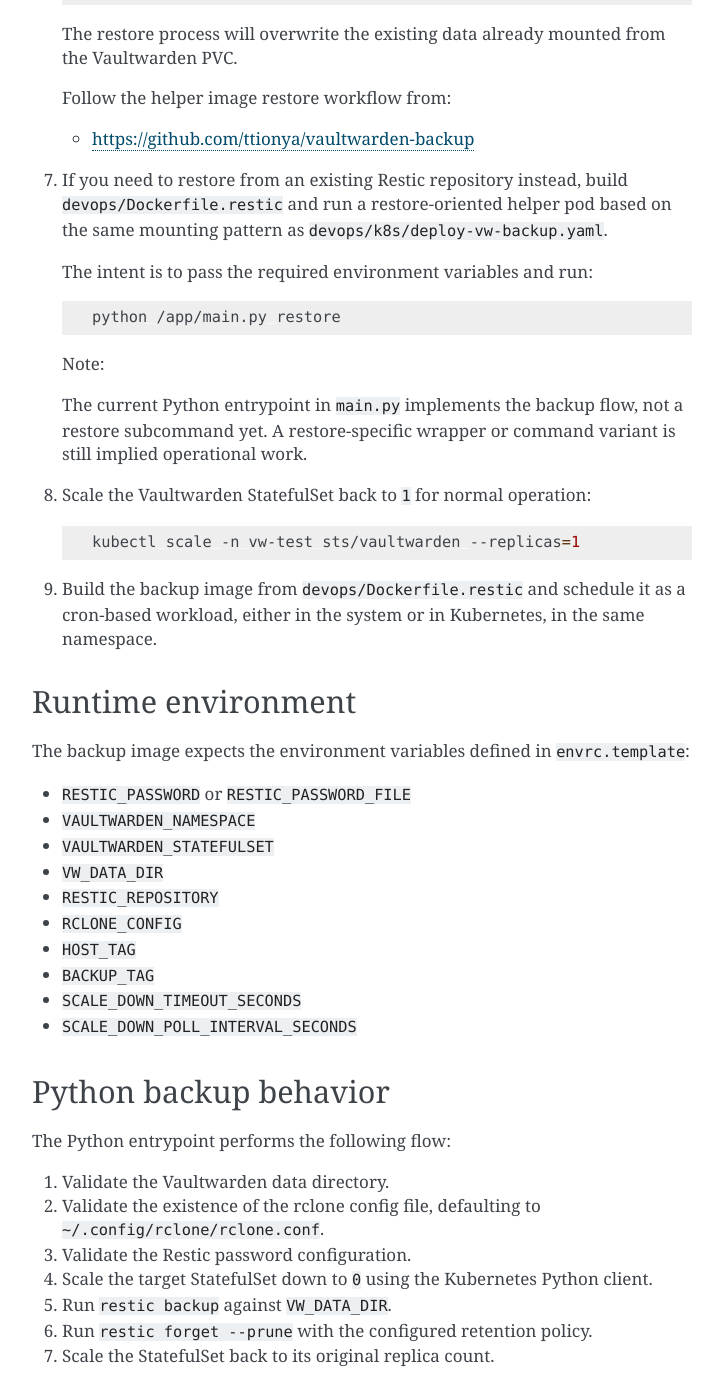
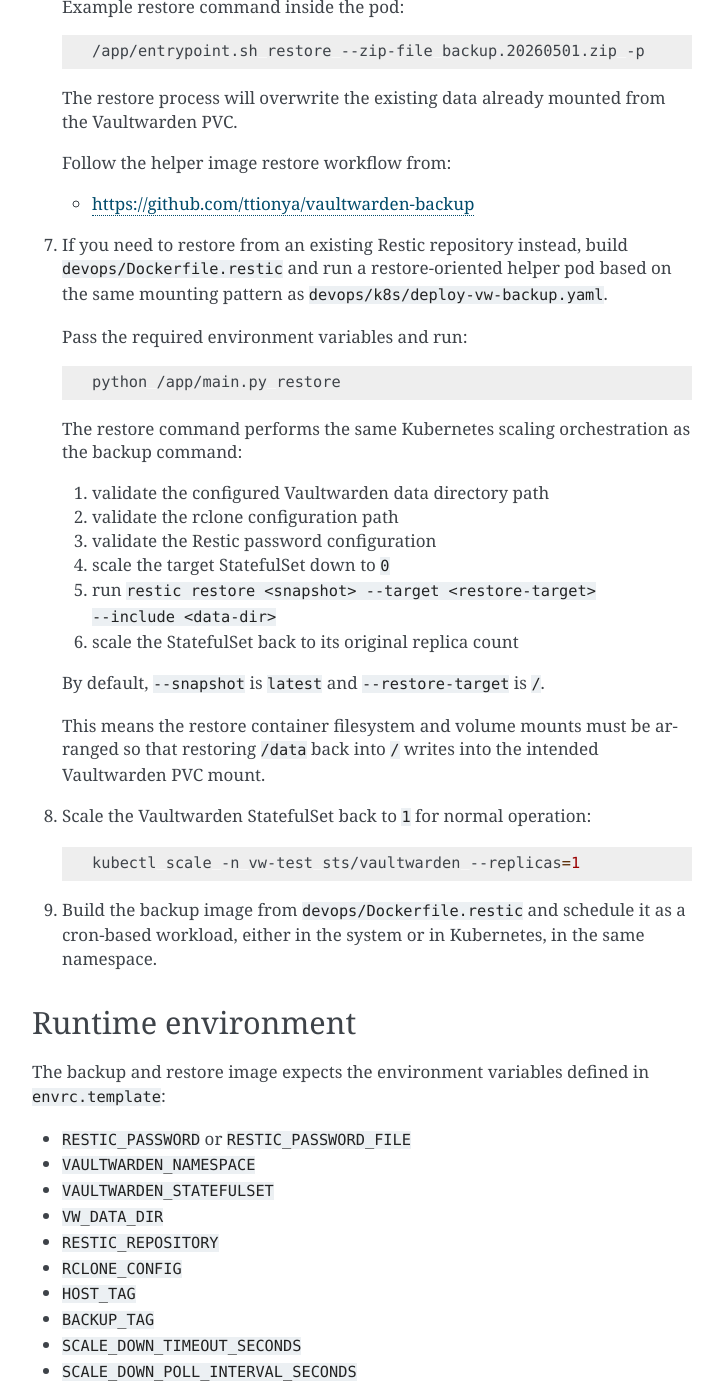
Before and after one commit to Karl-Han/vaultwarden-helm-restore-backup-restic, a Sphinx documentation site: the page built from docs/development.rst, in a window 1280 px wide and 1400 px high, scrolled down 1810 px. Shown: the whole window, without its empty margins (388-1111 px from the left). Built offline with Sphinx 7.4.7, drawn with Linux system fonts in a browser that asks for light colours; some of the changed text lies outside the part shown.

Commit message:
[docs] update the development process

```diff
--- a/docs/development.rst
+++ b/docs/development.rst
@@ -74,6 +74,8 @@
 
    This is required because ``/app/entrypoint.sh restore`` only searches ``/bitwarden/restore``.
 
+   In order to attach to the pod, you can execute: `kubectl exec -it pods/vw-dep-vaultwarden-backup-vaultwarden-backup-6bf6c896d8-d7gk7 -- bash`.
+
    Example restore command inside the pod:
 
    .. code-block:: bash
@@ -86,17 +88,28 @@
 
    - https://github.com/ttionya/vaultwarden-backup
 
-7. If you need to restore from an existing Restic repository instead, build ``devops/Dockerfile.restic`` and run a restore-oriented helper pod based on the same mounting pattern as ``devops/k8s/deploy-vw-backup.yaml``.
+7. If you need to restore from an existing Restic repository instead, build ``devops/Dockerfile.restic``
+   and run a restore-oriented helper pod based on the same mounting pattern as ``devops/k8s/deploy-vw-backup.yaml``.
 
-   The intent is to pass the required environment variables and run:
+   Pass the required environment variables and run:
 
    .. code-block:: bash
 
       python /app/main.py restore
 
-   Note:
+   The restore command performs the same Kubernetes scaling orchestration as the backup command:
 
-   The current Python entrypoint in ``main.py`` implements the backup flow, not a restore subcommand yet. A restore-specific wrapper or command variant is still implied operational work.
+   1. validate the configured Vaultwarden data directory path
+   2. validate the rclone configuration path
+   3. validate the Restic password configuration
+   4. scale the target StatefulSet down to ``0``
+   5. run ``restic restore <snapshot> --target <restore-target> --include <data-dir>``
+   6. scale the StatefulSet back to its original replica count
+
+   By default, ``--snapshot`` is ``latest`` and ``--restore-target`` is ``/``.
+
+   This means the restore container filesystem and volume mounts must be arranged so that restoring ``/data``
+   back into ``/`` writes into the intended Vaultwarden PVC mount.
 
 8. Scale the Vaultwarden StatefulSet back to ``1`` for normal operation:
 
@@ -109,7 +122,7 @@
 Runtime environment
 -------------------
 
-The backup image expects the environment variables defined in ``envrc.template``:
+The backup and restore image expects the environment variables defined in ``envrc.template``:
 
 - ``RESTIC_PASSWORD`` or ``RESTIC_PASSWORD_FILE``
 - ``VAULTWARDEN_NAMESPACE``
@@ -127,21 +140,24 @@
 
 The Python entrypoint performs the following flow:
 
-1. Validate the Vaultwarden data directory.
-2. Validate the existence of the rclone config file, defaulting to ``~/.config/rclone/rclone.conf``.
-3. Validate the Restic password configuration.
-4. Scale the target StatefulSet down to ``0`` using the Kubernetes Python client.
-5. Run ``restic backup`` against ``VW_DATA_DIR``.
-6. Run ``restic forget --prune`` with the configured retention policy.
-7. Scale the StatefulSet back to its original replica count.
+#. Validate
+  - the Vaultwarden data directory path
+  - the existence of the rclone config file, defaulting to ``~/.config/rclone/rclone.conf``.
+  - the Restic password configuration.
+#. Scale the target StatefulSet down to ``0`` using the Kubernetes Python client.
+#. Run ``restic backup`` against ``VW_DATA_DIR``.
+#. Run ``restic forget --prune`` with the configured retention policy.
+#. Scale the StatefulSet back to its original replica count.
 
-Real deployment notes
----------------------
+Python restore behavior
+-----------------------
 
-The local TLS secret creation step is only for local development.
+The Python restore command performs the following flow:
 
-In a real deployment, TLS should be handled through Traefik and cert-manager. The expected direction is:
-
-- Traefik is already installed
-- ``kubectl get all -n cert-manager`` succeeds
-- ingress and certificate management are handled by cluster components instead of a manually created TLS secret
+#. Validate
+  - the Vaultwarden data directory path.
+  - the existence of the rclone config file, defaulting to ``~/.config/rclone/rclone.conf``.
+  - the Restic password configuration.
+#. Scale the target StatefulSet down to ``0`` using the Kubernetes Python client.
+#. Run ``restic restore`` for the selected snapshot, using ``--target`` and ``--include`` for ``VW_DATA_DIR``.
+#. Scale the StatefulSet back to its original replica count.
```
Also changed, not shown: other parts of docs/development.rst (+1 -1 lines).
